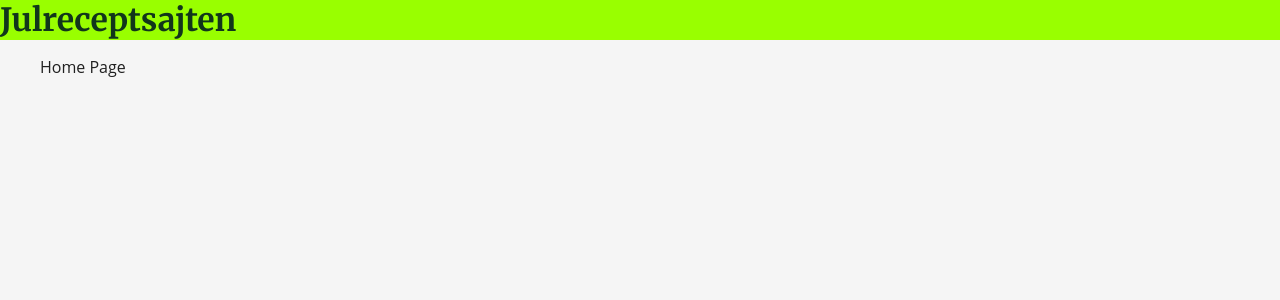
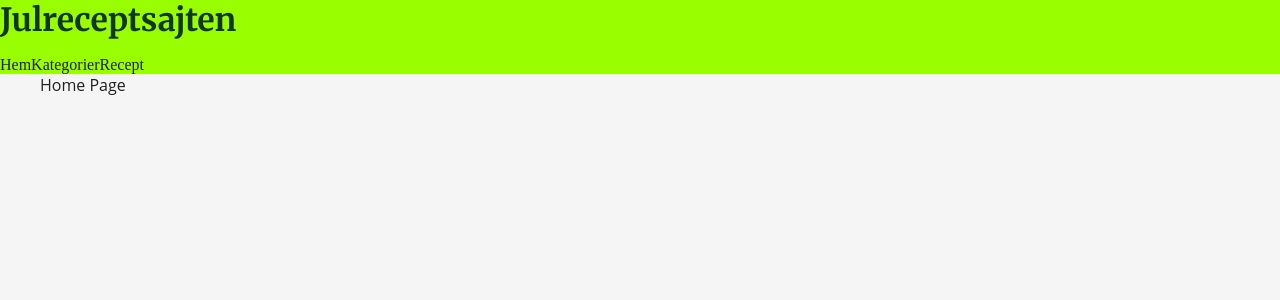
Before and after one commit to dmolinsky/grupp-6-receptsajt, a React (Vite) app: page / in a window 1280 px wide. Shown: the top 300 px of the page. Built offline with nearby package versions, Linux system fonts and the light colour scheme.

Commit message:
Add links in header for testing

```diff
--- a/src/components/header/Header.jsx
+++ b/src/components/header/Header.jsx
@@ -1,9 +1,15 @@
 import './Header.css';
+import { Link } from 'react-router-dom';
 
 function Header() {
     return (
         <header className="header">
             <h1>Julreceptsajten</h1>
+            <nav className="nav">
+                <Link to="/" className="button">Hem</Link>
+                <Link to="/category/:categoryId" className="button">Kategorier</Link>
+                <Link to="/recipe/:recipeId" className="button">Recept</Link>
+            </nav>
         </header>
     );
 }
```
